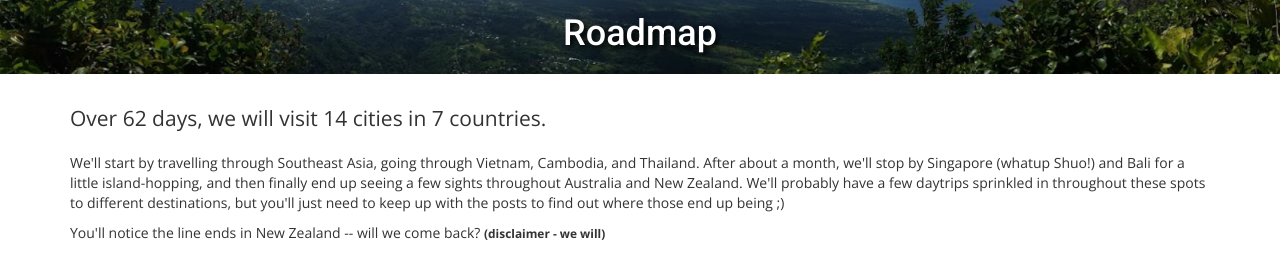
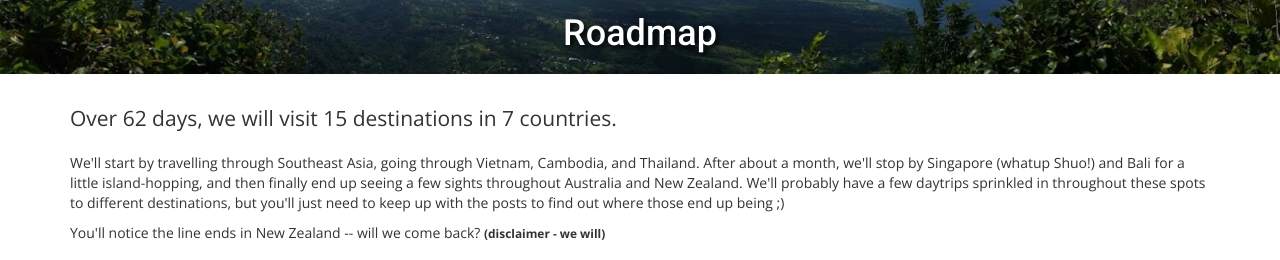
Before and after one commit to michaelrenzi/worldtour, a Jekyll site: the page built from map.html, in a window 1280 px wide and 1204 px high, cut to the strip 254-514 px from the top of the window. Built offline with Jekyll 4.4.1, drawn with Linux system fonts in a browser that asks for light colours; nearby versions of some CDN libraries.

Commit message:
updated list

```diff
--- a/map.html
+++ b/map.html
@@ -4,7 +4,7 @@ title: "Roadmap"
 permalink: /map
 ---
 
-<p class="lead">Over 62 days, we will visit 14 cities in 7 countries.</p>
+<p class="lead">Over 62 days, we will visit 15 destinations in 7 countries.</p>
 <p>We'll start by travelling through Southeast Asia, going through Vietnam, Cambodia, and Thailand. After about a month, we'll stop by Singapore (whatup Shuo!) and Bali for a little island-hopping, and then finally end up seeing a few sights throughout Australia and New Zealand. We'll probably have a few daytrips sprinkled in throughout these spots to different destinations, but you'll just need to keep up with the posts to find out where those end up being ;)</p>
 <p>You'll notice the line ends in New Zealand -- will we come back? <small><strong>(disclaimer - we will)</strong></small></p>
 <div class="col-md-12" id="mapid">
```
